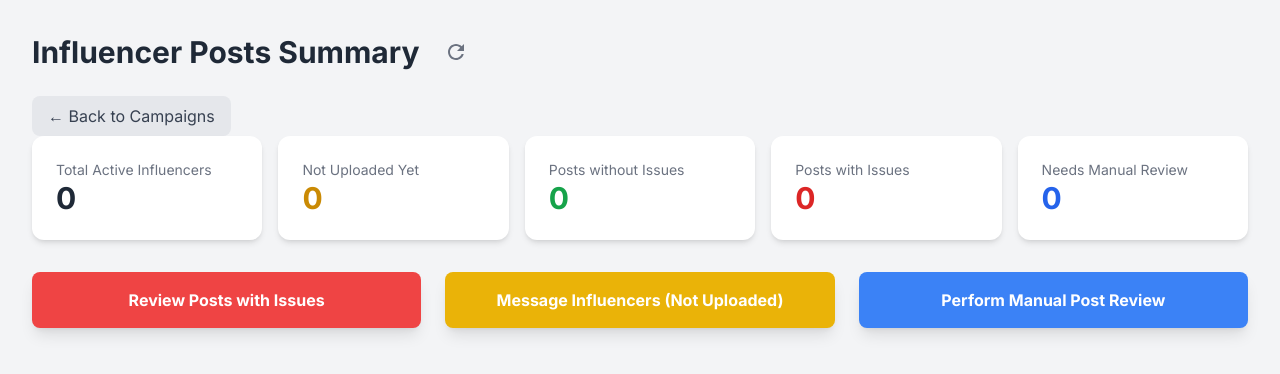
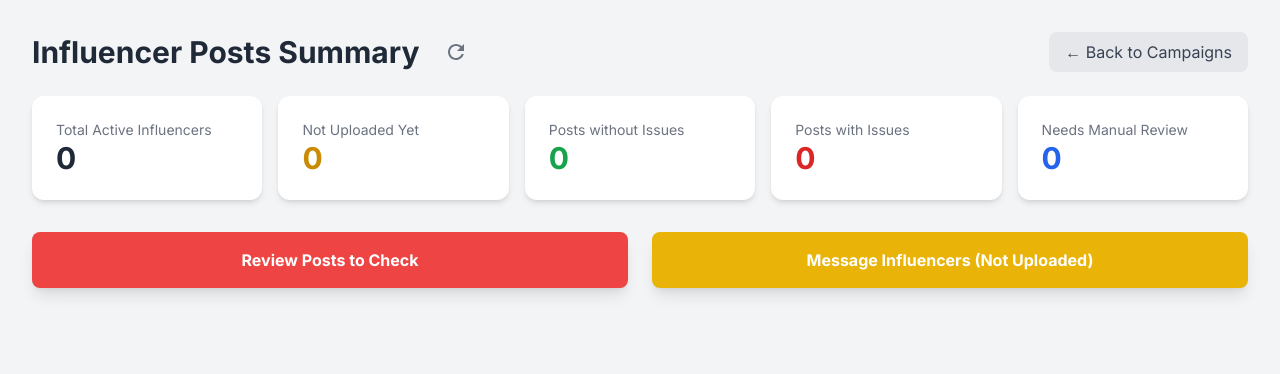
Before and after one commit to Conversion-Science/BrandInfluenceInterface, a Flask app: template templates/index.html in a window 1280 px wide. Shown: the top 374 px of the page. Run offline with Flask 3, Linux system fonts and the light colour scheme; the template is opened without the code that fills it, so the values that code supplies are empty; some libraries are stand-ins or nearby versions.

Commit message:
Update index.html

```diff
--- a/templates/index.html
+++ b/templates/index.html
@@ -42,9 +42,15 @@
                     </svg>
                 </button>
             </div>
+            <div>
+                <!-- Added Back to Summary button -->
                 <button id="back-to-summary-btn" class="py-2 px-4 bg-gray-200 text-gray-700 rounded-lg hover:bg-gray-300 transition duration-300 hidden">
                     ← Back to Summary
                 </button>
+                <button id="back-to-campaigns-btn" class="py-2 px-4 bg-gray-200 text-gray-700 rounded-lg hover:bg-gray-300 transition duration-300">
+                    ← Back to Campaigns
+                </button>
+            </div>
         </header>
 
         <div id="loading-indicator" class="text-center p-10 hidden">
@@ -54,10 +60,6 @@
 
         <!-- ===== Summary View ===== -->
         <div id="summary-view" class="view active">
-            <button id="back-to-campaigns-btn"
-        class="py-2 px-4 bg-gray-200 text-gray-700 rounded-lg hover:bg-gray-300 transition duration-300">
-    ← Back to Campaigns
-</button>
             {% if campaign_id %}
             <div class="mb-6 bg-blue-50 p-4 rounded-lg border border-blue-200">
                 <h2 class="text-xl font-semibold text-blue-800">Campaign:
@@ -66,7 +68,6 @@
             </div>
             {% endif %}
 
-
             <div id="summary-grid" class="grid grid-cols-1 md:grid-cols-2 lg:grid-cols-5 gap-4">
                 <div class="bg-white p-6 rounded-xl shadow-md"><p class="text-sm text-gray-500">Total Active Influencers</p><p id="total-influencers" class="text-3xl font-bold text-gray-800">{{ summary_data.number_of_influencers }}</p></div>
                 <div class="bg-white p-6 rounded-xl shadow-md"><p class="text-sm text-gray-500">Not Uploaded Yet</p><p id="videos-not-uploaded" class="text-3xl font-bold text-yellow-600">{{ summary_data.videos_not_loaded_yet }}</p></div>
@@ -74,10 +75,9 @@
                 <div class="bg-white p-6 rounded-xl shadow-md"><p class="text-sm text-gray-500">Posts with Issues</p><p id="videos-issues" class="text-3xl font-bold text-red-600">{{ summary_data.videos_with_issues }}</p></div>
                 <div class="bg-white p-6 rounded-xl shadow-md"><p class="text-sm text-gray-500">Needs Manual Review</p><p id="videos-manual-review" class="text-3xl font-bold text-blue-600">{{ summary_data.videos_for_manual_review }}</p></div>
             </div>
-            <div class="mt-8 grid grid-cols-1 md:grid-cols-3 gap-6">
-                <button data-review-type="issues" class="review-btn bg-red-500 hover:bg-red-600 text-white font-bold py-4 px-6 rounded-lg shadow-lg transition duration-300">Review Posts with Issues</button>
+            <div class="mt-8 grid grid-cols-1 md:grid-cols-2 gap-6">
+                <button data-review-type="combined" class="review-btn bg-red-500 hover:bg-red-600 text-white font-bold py-4 px-6 rounded-lg shadow-lg transition duration-300">Review Posts to Check</button>
                 <button data-review-type="not_uploaded" class="review-btn bg-yellow-500 hover:bg-yellow-600 text-white font-bold py-4 px-6 rounded-lg shadow-lg transition duration-300">Message Influencers (Not Uploaded)</button>
-                <button data-review-type="manual_review" class="review-btn bg-blue-500 hover:bg-blue-600 text-white font-bold py-4 px-6 rounded-lg shadow-lg transition duration-300">Perform Manual Post Review</button>
             </div>
         </div>
 
@@ -90,6 +90,8 @@
                 </div>
                 <div class="grid grid-cols-1 md:grid-cols-2 gap-8 mb-8">
                     <!-- Left Panel -->
+
+                    <div id="reviewed-tag" class="absolute top-4 right-4 bg-green-100 text-green-800 text-xs font-semibold px-2.5 py-0.5 rounded hidden">Reviewed</div>
                     <div class="flex flex-col space-y-4">
                         <div class="bg-gray-50 p-4 rounded-lg">
                             <p class="text-sm font-medium text-gray-500">Influencer Name:</p>
@@ -120,6 +122,31 @@
                             <p id="issues-caption-issue" class="text-base text-red-800"></p>
                         </div>
 
+                        <!-- Flag Dropdown -->
+                        <div id="flag-container" class="bg-gray-50 p-4 rounded-lg hidden">
+                            <label class="block text-sm font-medium text-gray-700 mb-1">Video Feedback:</label>
+                            <select id="flag-select" class="w-full border border-gray-300 rounded-md shadow-sm py-2 px-3 focus:outline-none focus:ring-blue-500 focus:border-blue-500">
+                                <option value="">Select Feedback</option>
+                                <option value="Video Ok">Video Ok</option>
+                                <option value="Take Down Video">Take Down Video</option>
+                            </select>
+                        </div>
+
+                        <!-- Rating -->
+                        <div id="rating-container" class="bg-gray-50 p-4 rounded-lg">
+                            <label class="block text-sm font-medium text-gray-700 mb-1">Rate this post:</label>
+                            <div class="flex items-center">
+                                <div class="rating-stars flex">
+                                    <span class="text-2xl cursor-pointer" data-rating="1" title="1 star - Not the best post in terms of quality or direction. Did not meet expected standards.">☆</span>
+                                    <span class="text-2xl cursor-pointer" data-rating="2" title="2 star - Falls short of expected level. Content could be improved. Lower quality.">☆</span>
+                                    <span class="text-2xl cursor-pointer" data-rating="3" title="3 star - A good reliable performer. All deliverables were correctly met, quality is on par. Content is acceptable.">☆</span>
+                                    <span class="text-2xl cursor-pointer" data-rating="4" title="4 star - Good performance in terms of quality and content direction. Noticeably better than the expected level.">☆</span>
+                                    <span class="text-2xl cursor-pointer" data-rating="5" title="5 star - Exceptional post and outstanding content. Post exceeded expectations.">☆</span>
+                                </div>
+                                <span id="rating-value" class="ml-2 text-gray-500">(0)</span>
+                            </div>
+                        </div>
+
                         <!-- Transcript (for manual review) -->
                         <div id="transcript-container" class="bg-gray-50 p-4 rounded-lg hidden">
                             <p class="text-sm font-medium text-gray-500 mb-2">Video Transcript:</p>
@@ -139,9 +166,25 @@
                             <textarea id="manager-comment" class="w-full h-48 p-4 border border-gray-300 rounded-lg shadow-sm focus:outline-none focus:ring-2 focus:ring-blue-500"></textarea>
                         </div>
 
-                        <button id="action-btn" class="w-full py-3 px-4 bg-green-600 text-white font-semibold rounded-lg shadow-md hover:bg-green-700">
+                        <!--<button id="action-btn" onclick="window.location.href='https://web.whatsapp.com/send/?phone=%2B27836318521&text=Line%0ABreak&type=phone_number&app_absent=0'; class="w-full py-3 px-4 bg-green-600 text-white font-semibold rounded-lg shadow-md hover:bg-green-700">-->
+                        <!--    Send Message-->
+                        <!--</button>-->
+
+                        <button id="action-btn"
+                                class="w-full py-3 px-4 bg-green-600 text-white font-semibold rounded-lg shadow-md hover:bg-green-700 transition duration-300 focus:outline-none focus:ring-2 focus:ring-green-500 focus:ring-opacity-75">
                             Send Message
                         </button>
+
+                        <!-- Add reviewed tag and approval container -->
+
+
+<!-- Approval container moved to the bottom -->
+<div id="approval-container" class="bg-gray-50 p-4 rounded-lg hidden">
+    <p id="approval-status" class="text-sm font-medium text-gray-700 mb-2">Approval Status:
+        <span id="approval-status-value" class="font-semibold">Not Approved</span>
+    </p>
+    <button id="approve-btn" class="w-full py-2 px-4 bg-green-600 text-white rounded-lg hover:bg-green-700">Approve Post</button>
+</div>
                     </div>
                 </div>
                     <div class="flex justify-between mt-6">
@@ -158,7 +201,6 @@
     </div>
     <script src="{{ url_for('static', filename='script.js') }}"></script>
     <script>
-    // Add this to your script.js or in a <script> tag
     document.getElementById('back-to-campaigns-btn').addEventListener('click', () => {
         window.location.href = "{{ url_for('campaign_select') }}";
     });
```
Lines whose indentation alone changed are shown as unchanged.
